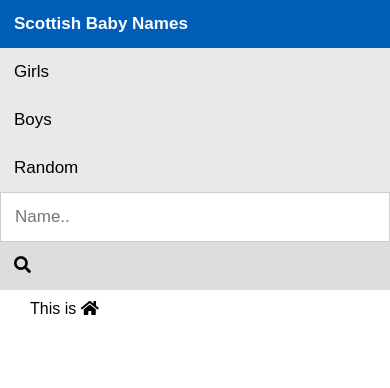
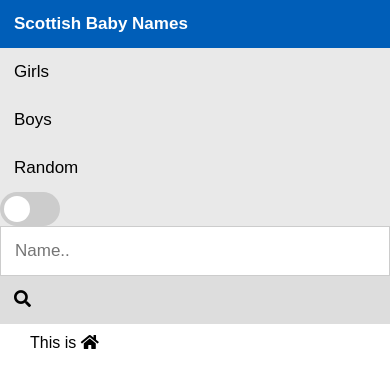
Before and after one commit to stuartgraham/ScotBabyNames, a Python web app: template babynames/lambda/api_handler/templates/home.html in a window 390 px wide. Shown: the top 388 px of the page. Run offline with Jinja, Linux system fonts and the light colour scheme; the template is opened without the code that fills it, so the values that code supplies are empty.

Commit message:
Add slider

```diff
--- a/babynames/lambda/api_handler/templates/_base.html
+++ b/babynames/lambda/api_handler/templates/_base.html
@@ -94,7 +94,72 @@
     .topnav input[type=text] {
         border: 1px solid #ccc;
     }
+    /* The switch - the box around the slider */
+    .switch {
+    position: relative;
+    display: inline-block;
+    width: 60px;
+    height: 34px;
     }
+
+    /* Hide default HTML checkbox */
+    .switch input {
+    opacity: 0;
+    width: 0;
+    height: 0;
+    }
+
+    /* The slider */
+    .slider {
+    position: absolute;
+    cursor: pointer;
+    top: 0;
+    left: 0;
+    right: 0;
+    bottom: 0;
+    background-color: #ccc;
+    -webkit-transition: .4s;
+    transition: .4s;
+    }
+
+    .slider:before {
+    position: absolute;
+    content: "";
+    height: 26px;
+    width: 26px;
+    left: 4px;
+    bottom: 4px;
+    background-color: white;
+    -webkit-transition: .4s;
+    transition: .4s;
+    }
+
+    input:checked + .slider {
+    background-color: #2196F3;
+    }
+
+    input:focus + .slider {
+    box-shadow: 0 0 1px #2196F3;
+    }
+
+    input:checked + .slider:before {
+    -webkit-transform: translateX(26px);
+    -ms-transform: translateX(26px);
+    transform: translateX(26px);
+    }
+
+    /* Rounded sliders */
+    .slider.round {
+    border-radius: 34px;
+    }
+
+    .slider.round:before {
+    border-radius: 50%;
+    }
+    }
+
+
+
     </style>
 </head>
 
@@ -106,6 +171,10 @@
         <a href="/random/x">Random</a>
         <div class="search-container">
             <span id="navbar_form">
+                <label class="switch">
+                    <input type="checkbox">
+                    <span class="slider round"></span>
+                </label>
                 <input type="text" placeholder="Name.." id="navbar_search">
                 <button type="submit" id="navbar_sumbit" type="button" onClick="search_navigate()"><i class="fa fa-search"></i></button>
             </span>
--- a/babynames/lambda/api_handler/templates/name_detail.html
+++ b/babynames/lambda/api_handler/templates/name_detail.html
@@ -43,5 +43,4 @@
 {% else %}
 <h3>Name not found</h3>
 {% endif %}
-
 {% endblock %}
```
